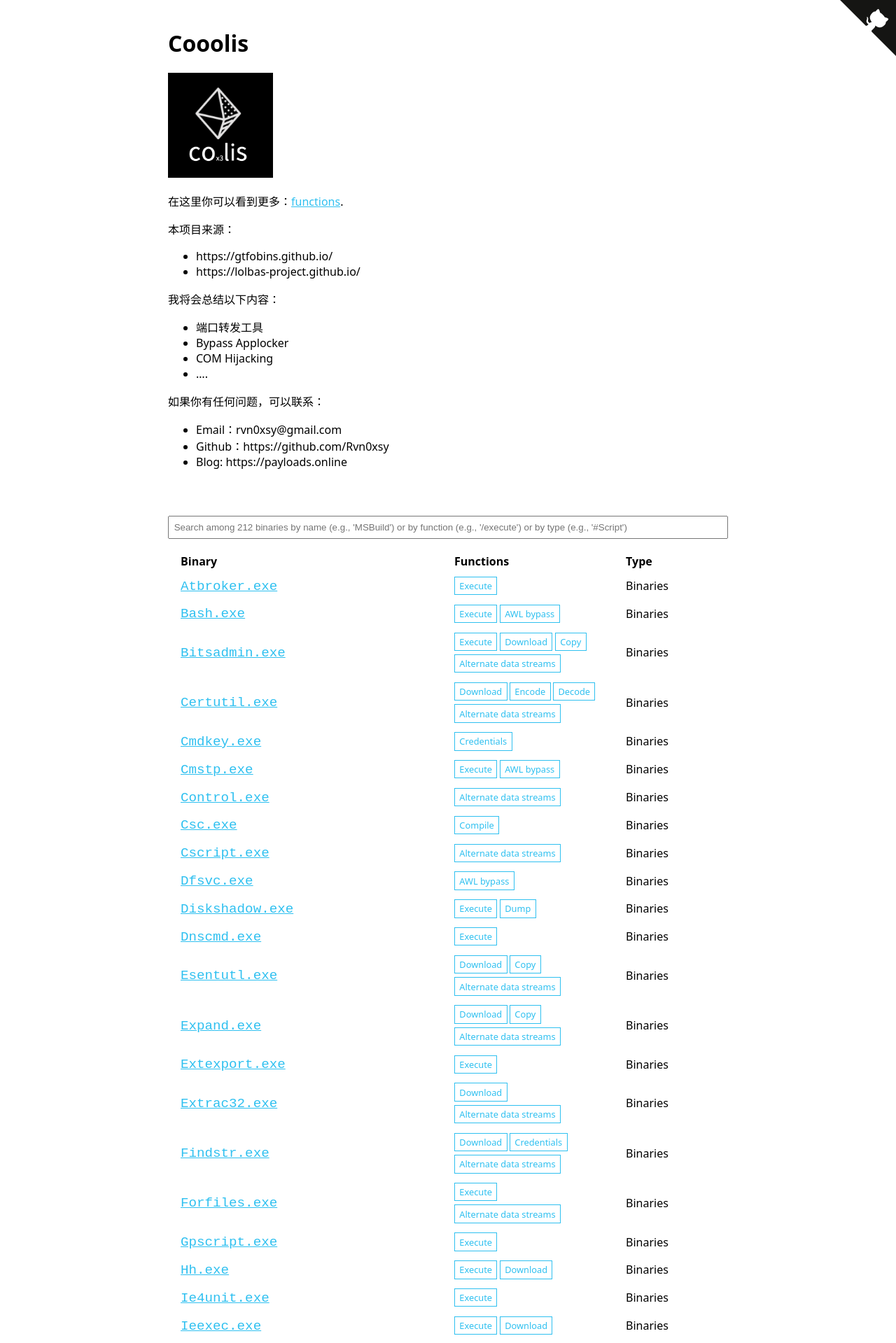
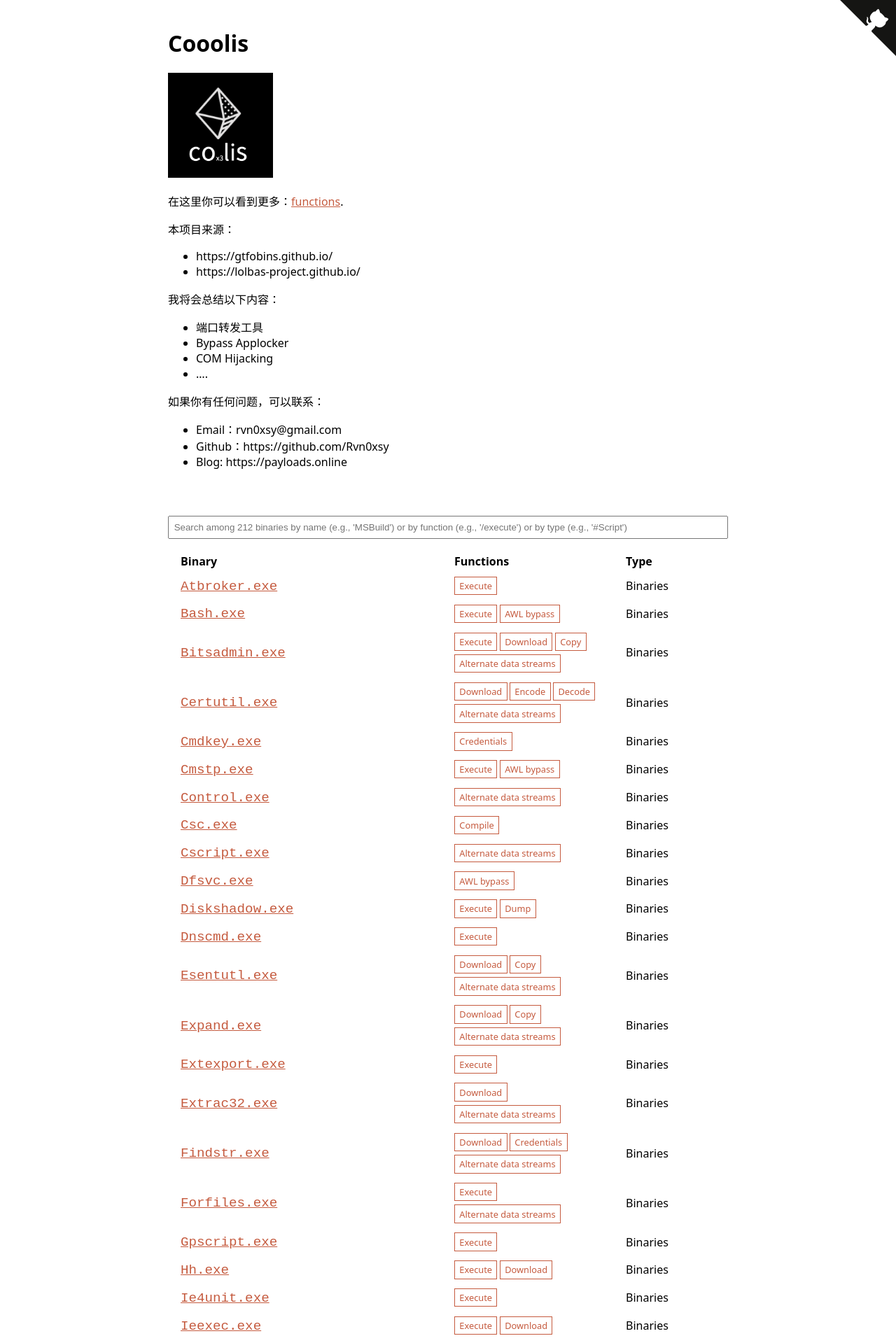
Before and after one commit to AnyeDuke/Cooolis.github.io, a Jekyll site: the page built from index.md, in a window 1280 px wide. Shown: the top 1919 px of the page at 70% size. Built offline with Jekyll 4.4.1, drawn with Linux system fonts in a browser that asks for light colours.

Commit message:
change code color

```diff
--- a/assets/style.scss
+++ b/assets/style.scss
@@ -1,7 +1,7 @@
 ---
 ---
 
-$accent: #2fc0f0;
+$accent: #c55b3f;
 $lighter: #cdf0fc;
 $hover: #0d89b3;
 
```
